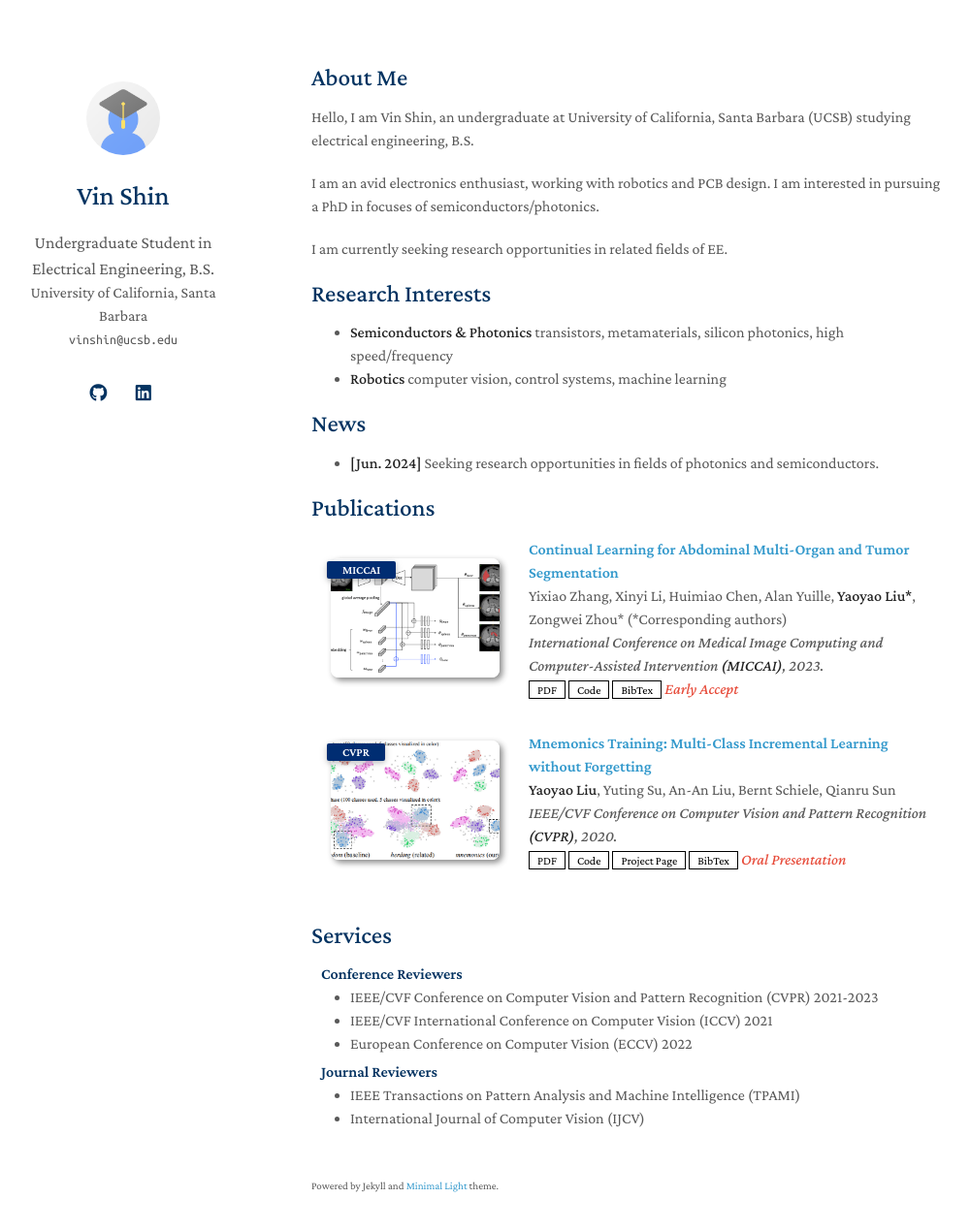
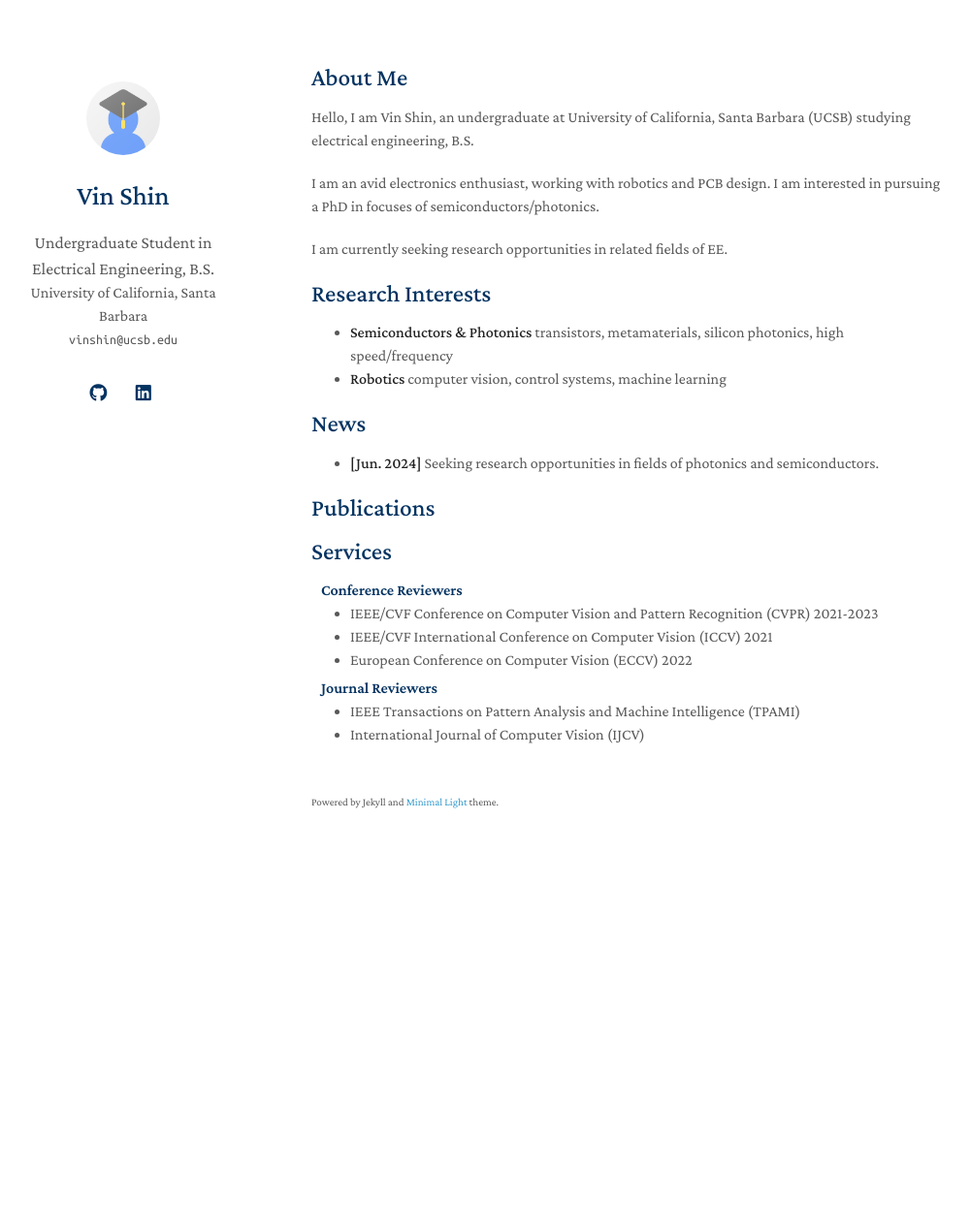
Before and after one commit to vin-shin/vinshin.github.io, a Jekyll site: the page built from index.md, in a window 1280 px wide and 1304 px high. Shown: the top 1269 px of the window at 97% size, without its empty margins (149-1149 px from the left). Built offline with Jekyll 4.4.1, drawn with Linux system fonts in a browser that asks for light colours; nearby versions of some CDN libraries; a style sheet for code colours, icons or effects is not loaded; our own code applies the rules of GitHub Pages for plain Markdown files.

Commit message:
kjrjedrf

```diff
--- a/_data/publications.yml
+++ b/_data/publications.yml
@@ -1,22 +1,11 @@
 main:
 
-  - title: Continual Learning for Abdominal Multi-Organ and Tumor Segmentation
-    authors: Yixiao Zhang, Xinyi Li, Huimiao Chen, Alan Yuille, <strong>Yaoyao Liu*</strong>, Zongwei Zhou* (*Corresponding authors)
-    conference_short: MICCAI
-    conference: International Conference on Medical Image Computing and Computer-Assisted Intervention <strong>(MICCAI)</strong>, 2023.
-    pdf: https://arxiv.org/pdf/2306.00988.pdf
-    code: https://github.com/MrGiovanni/ContinualLearning
-    bibtex: https://bib.yliu.me/MICCAI23.txt
-    image: ./assets/img/teaser_example_2.png
-    notes: Early Accept
-
-  - title: "Mnemonics Training: Multi-Class Incremental Learning without Forgetting"
-    authors: <strong>Yaoyao Liu</strong>, Yuting Su, An-An Liu, Bernt Schiele, Qianru Sun
-    conference_short: CVPR
-    conference: IEEE/CVF Conference on Computer Vision and Pattern Recognition <strong>(CVPR)</strong>, 2020.
-    pdf: https://arxiv.org/pdf/2002.10211.pdf
-    code: https://github.com/yaoyao-liu/class-incremental-learning/tree/main/mnemonics-training
-    page: https://class-il.mpi-inf.mpg.de/mnemonics/
-    bibtex: https://class-il.mpi-inf.mpg.de/mnemonics/
-    notes: Oral Presentation
-    image: ./assets/img/teaser_example.png
+#  - title: Continual Learning for Abdominal Multi-Organ and Tumor Segmentation
+ #   authors: Yixiao Zhang, Xinyi Li, Huimiao Chen, Alan Yuille, <strong>Yaoyao Liu*</strong>, Zongwei Zhou* (*Corresponding authors)
+ #   conference_short: MICCAI
+#    conference: International Conference on Medical Image Computing and Computer-Assisted Intervention <strong>(MICCAI)</strong>, 2023.
+ #   pdf: https://arxiv.org/pdf/2306.00988.pdf
+#    code: https://github.com/MrGiovanni/ContinualLearning
+#    bibtex: https://bib.yliu.me/MICCAI23.txt
+#    image: ./assets/img/teaser_example_2.png
+#    notes: Early Accept
```
